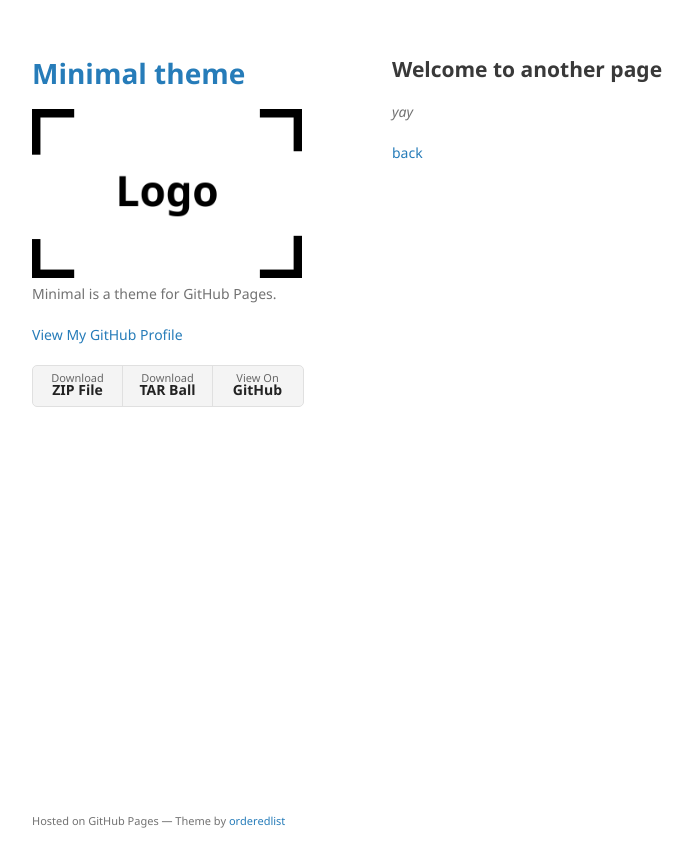
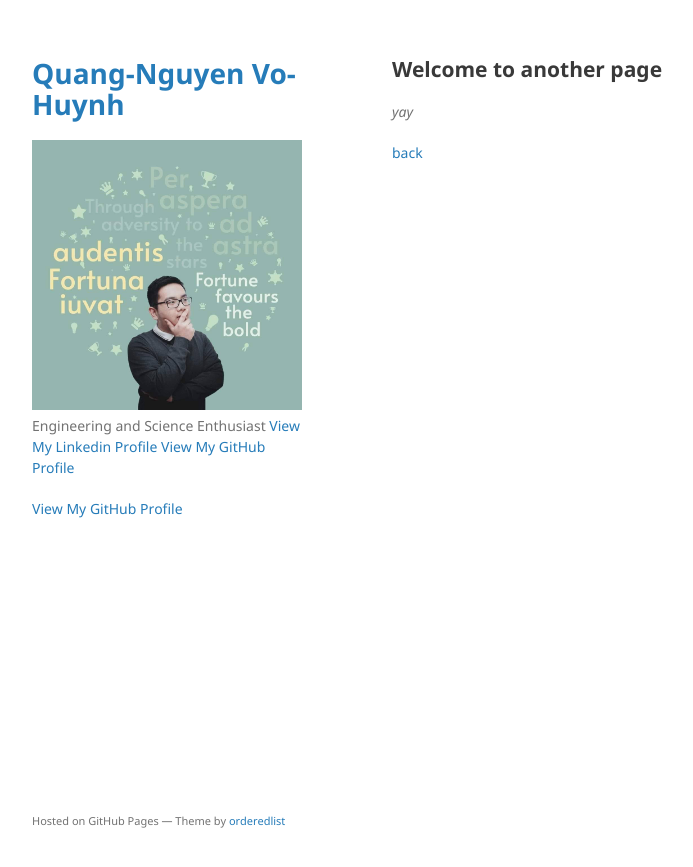
Before and after one commit to vohuynhquangnguyen/vohuynhquangnguyen.github.io, a Jekyll site: the page built from another-page.md, in a window 1280 px wide. Shown: the top 867 px of the page, without its empty margins (178-871 px from the left). Built offline with Jekyll 4.4.1, drawn with Linux system fonts in a browser that asks for light colours; our own code applies the rules of GitHub Pages for plain Markdown files.

Commit message:
update main page

```diff
--- a/_config.yml
+++ b/_config.yml
@@ -1,6 +1,8 @@
-title: Minimal theme
+title: Quang-Nguyen Vo-Huynh
 logo: /assets/img/logo.png
-description: Minimal is a theme for GitHub Pages.
-show_downloads: true
+description:
+  Engineering and Science Enthusiast
+  <a href = 'https://www.linkedin.com/in/quangnguyen-vohuynh/'>View My Linkedin Profile</a>
+  <a href = 'https://github.com/vohuynhquangnguyen'>View My GitHub Profile</a>
 google_analytics:
 theme: jekyll-theme-minimal
```
Also changed, not shown: assets/img/logo.png.
